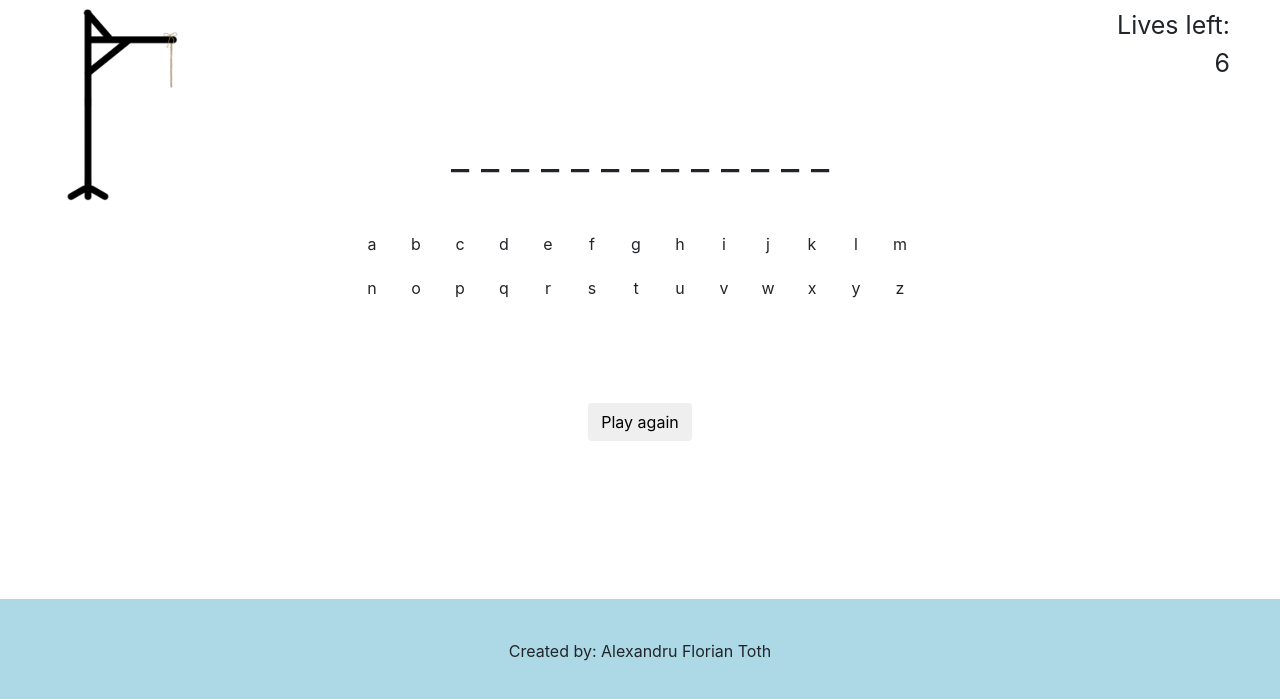
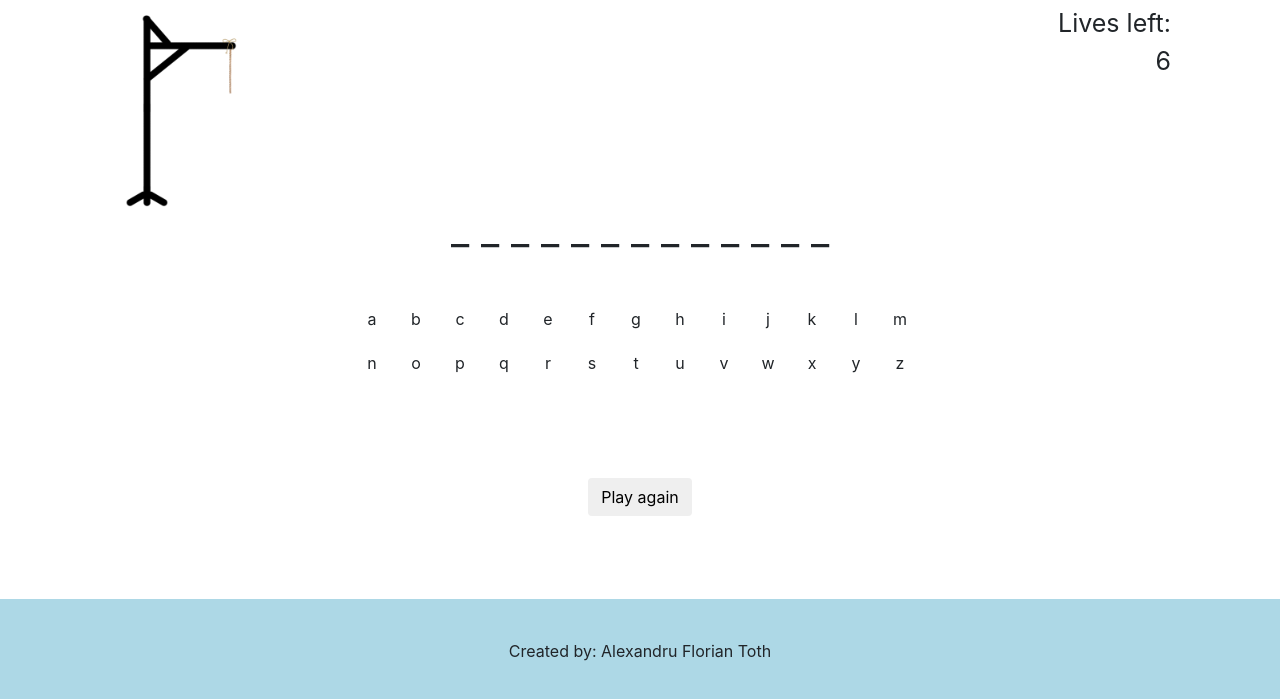
Before and after one commit to Tothal1/hangman, a plain HTML site: page index.html in a window 1280 px wide. Shown: the part 101-800 px from the top of the page. Drawn offline with nearby package versions, Linux system fonts and the light colour scheme.

Commit message:
changed positioning of lives left

```diff
--- a/hangman.css
+++ b/hangman.css
@@ -36,9 +36,8 @@ h1 {
 
 .lives {
     margin: auto;
-    position: fixed;
-    top: 108px;
-    right: 50px;
+    position: relative;
+    right: 5%;
     text-align: right;
     font-style: bold;
     font-size: 25px
@@ -48,7 +47,9 @@ h1 {
 .drawing {
     width: 200px;
     height: 120px;
-
+    position: relative;
+    left: 5%;
+    top: -69px;
 }
 
 /* resize images */
@@ -56,6 +57,7 @@ h1 {
 .drawing img {
     width: 100%;
     height: auto;
+    position: relative;
 }
 
 
```
